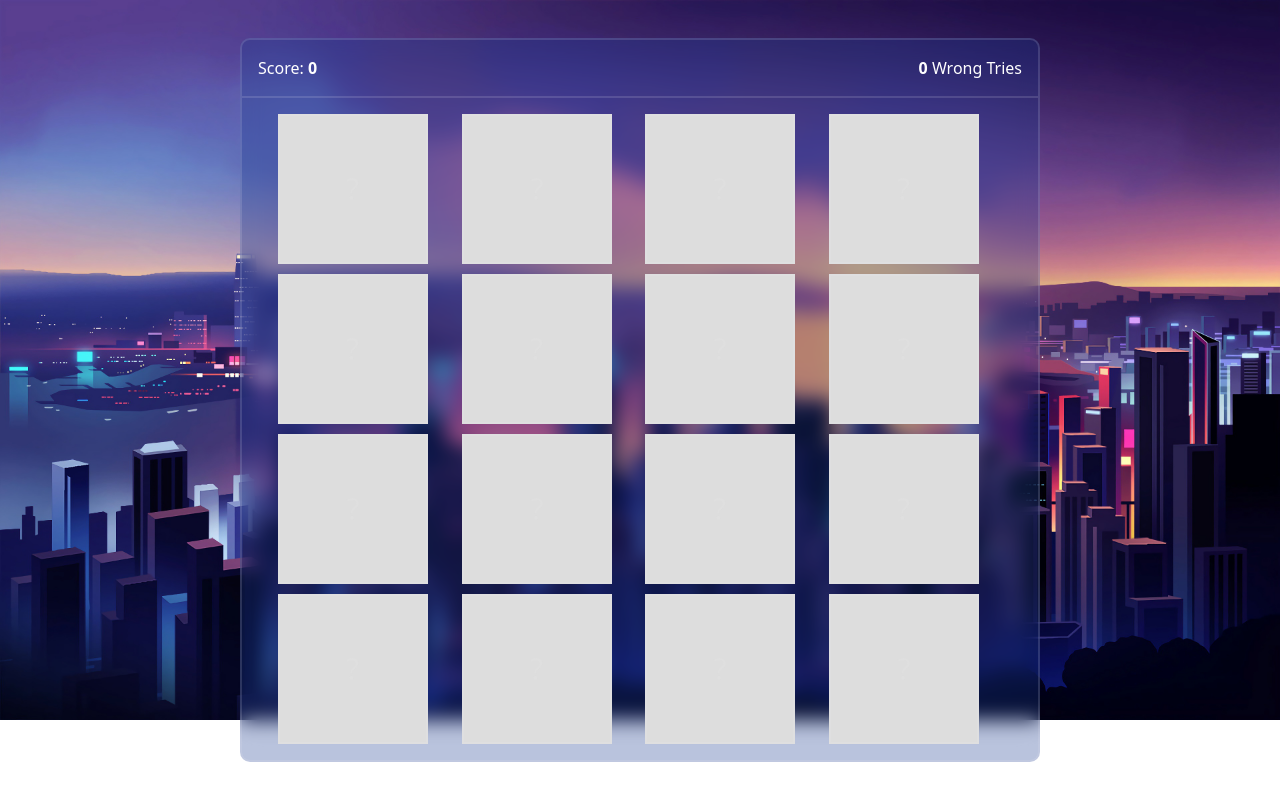
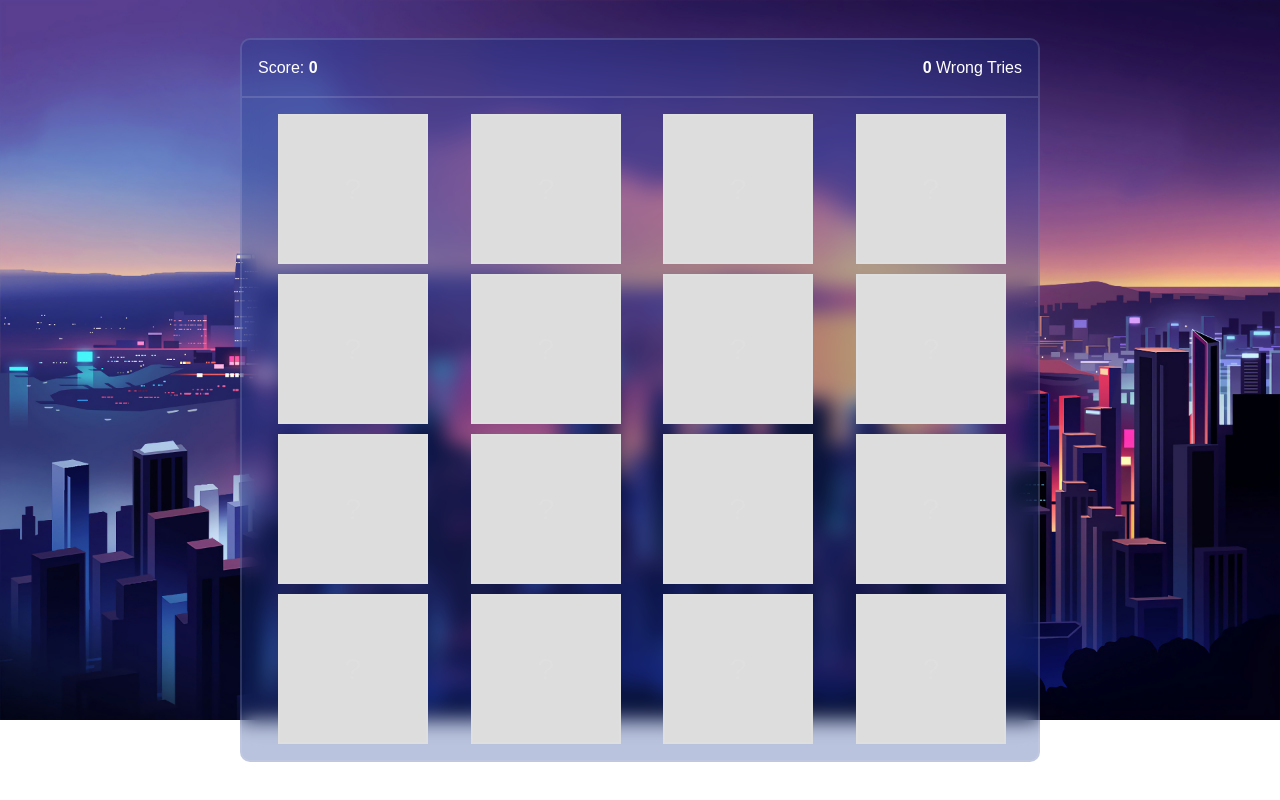
Before and after one commit to Sibel-Bouzo/Memory-Game, a plain HTML site: page index.html in a window 1280 px wide. Drawn offline with nearby package versions, Linux system fonts and the light colour scheme.

Commit message:
style changes

```diff
--- a/index.html
+++ b/index.html
@@ -3,7 +3,6 @@
   <head>
     <meta charset="UTF-8" />
     <meta name="viewport" content="width=device-width, initial-scale=1.0" />
-    <link rel="stylesheet" href="main.css" />
     <title>Memory Game</title>
 
     <meta
@@ -30,6 +29,7 @@
       href="https://cdn.jsdelivr.net/npm/tailwindcss@2.2.19/dist/tailwind.min.css"
       rel="stylesheet"
     />
+    <link rel="stylesheet" href="main.css" />
   </head>
 
   <body>
@@ -38,7 +38,7 @@
         <div class="score">Score: <span class="font-bold">0</span></div>
         <div class="tries"><span class="font-bold">0</span> Wrong Tries</div>
       </div>
-      <div class="boxes py-4 px-9 grid grid-cols-4 gap-2.5">
+      <div class="boxes py-4 pl-9 grid grid-cols-4 gap-2.5">
         <div class="box" data-r="a">
           <div class="front face"></div>
           <div class="back face">
```
